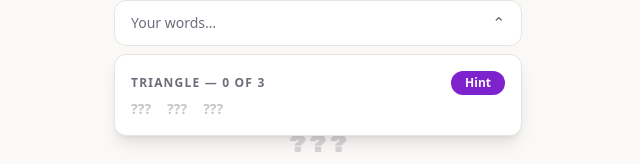
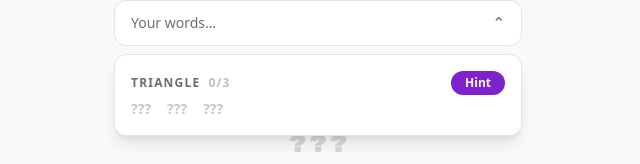
Before and after one commit to rickymetz/wordgirl, a React (Vite) app: page /games/polygram/practice in a window 1280 px wide. Both pictures are taken after a click on the button "found words". Shown: the part 128-292 px from the top of the page, without its empty margins (322-962 px from the left). Built offline with nearby package versions, Linux system fonts and the light colour scheme.

Commit message:
Quieter word-list section counts: "X/Y", faded, no dash
Co-Authored-By: Claude Fable 5 <noreply@anthropic.com>
Claude-Session: https://claude.ai/code/session_01ViUQg6su53eM2xF3Vyu7Uo

```diff
--- a/src/games/polygram/ui/FoundWordsBar.tsx
+++ b/src/games/polygram/ui/FoundWordsBar.tsx
@@ -76,8 +76,10 @@ export function FoundWordsBar({
                 <div key={lvl.size} data-level={lvl.size} className="mb-3 last:mb-0">
                   <div className="mb-1 flex items-center justify-between">
                     <span className="text-xs font-semibold tracking-widest text-ink-soft uppercase">
-                      {POLYGON_NAMES[lvl.size]} — {foundCount} of{" "}
-                      {lvl.words.length}
+                      {POLYGON_NAMES[lvl.size]}
+                      <span className="ml-2 text-ink-soft/45">
+                        {foundCount}/{lvl.words.length}
+                      </span>
                     </span>
                     {/* Hint sits WITH the words it reveals; disabled once
                         every unsolved word is fully revealed. */}
```
